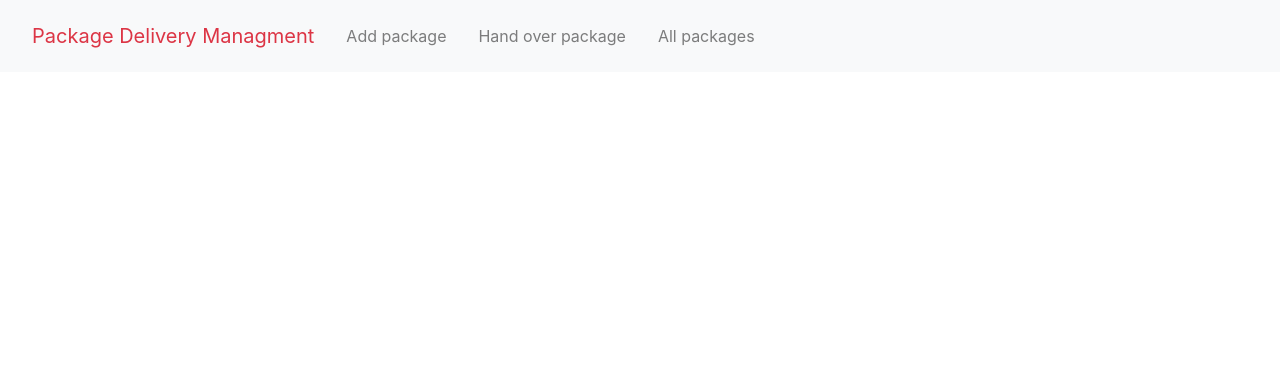
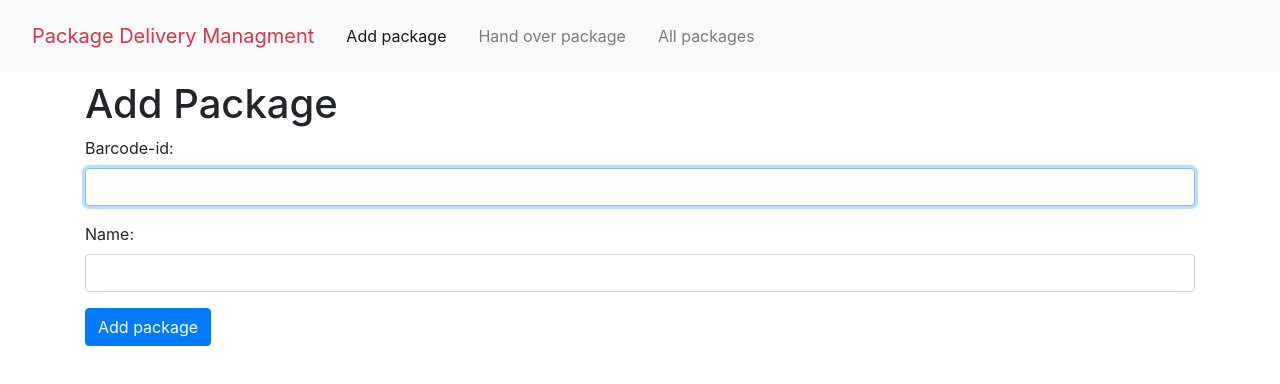
Before and after one commit to israelKusayev/package-delivery-client, a React (Create React App) app: page /addPackage in a window 1280 px wide. Shown: the top 384 px of the page. Built offline with nearby package versions, Linux system fonts and the light colour scheme.

Commit message:
added add-package page

```diff
--- a/package.json
+++ b/package.json
@@ -3,11 +3,12 @@
   "version": "0.1.0",
   "private": true,
   "dependencies": {
+    "bootstrap": "^4.1.3",
+    "moment": "^2.22.2",
     "react": "^16.5.2",
     "react-dom": "^16.5.2",
-    "react-scripts-ts": "2.17.0",
     "react-router-dom": "^4.3.1",
-    "bootstrap": "^4.1.3"
+    "react-scripts-ts": "2.17.0"
   },
   "scripts": {
     "mock": "ts-node --project ./mock/tsconfig.json -r tsconfig-paths/register ./mock/mock.ts",
--- a/src/App.css
+++ /dev/null
@@ -1,28 +0,0 @@
-.App {
-  text-align: center;
-}
-
-.App-logo {
-  animation: App-logo-spin infinite 20s linear;
-  height: 80px;
-}
-
-.App-header {
-  background-color: #222;
-  height: 150px;
-  padding: 20px;
-  color: white;
-}
-
-.App-title {
-  font-size: 1.5em;
-}
-
-.App-intro {
-  font-size: large;
-}
-
-@keyframes App-logo-spin {
-  from { transform: rotate(0deg); }
-  to { transform: rotate(360deg); }
-}
--- a/src/App.tsx
+++ b/src/App.tsx
@@ -1,8 +1,8 @@
 import * as React from 'react';
-import './App.css';
 import { Route } from 'react-router-dom';
 import NavBar from './components/navBar';
 import PackageDelivery from './pages/package-delivery/package-delivery';
+import AddPackage from './pages/add-package/add-package';
 // import { Route } from "react-router";
 
 class App extends React.Component {
@@ -12,6 +12,7 @@ class App extends React.Component {
         <NavBar />
         <div className="container">
           <Route path="/deliver" component={PackageDelivery} />
+          <Route path="/addPackage" component={AddPackage} />
         </div>
       </React.Fragment>
     );
--- a/src/components/navBar.tsx
+++ b/src/components/navBar.tsx
@@ -11,7 +11,7 @@ class NavBar extends React.Component {
 
         <div className="collapse navbar-collapse" id="navbarNavAltMarkup ">
           <div className="navbar-nav">
-            <NavLink className="nav-item nav-link m-2" to="/receiving">
+            <NavLink className="nav-item nav-link m-2" to="/addPackage">
               Add package
             </NavLink>
             <NavLink className="nav-item nav-link m-2" to="/deliver">
--- /dev/null
+++ b/src/pages/add-package/add-package.state.ts
@@ -0,0 +1,11 @@
+export class AddPackageState {
+  barcodeId: string;
+  handoverTo: string;
+  errors: { barcodeIdError: string; handoverToError: string };
+
+  constructor() {
+    this.barcodeId = '';
+    this.handoverTo = '';
+    this.errors = { barcodeIdError: '', handoverToError: '' };
+  }
+}
--- a/src/pages/add-package/add-package.tsx
+++ b/src/pages/add-package/add-package.tsx
@@ -0,0 +1,98 @@
+import * as React from 'react';
+import * as moment from 'moment';
+import { AddPackageState } from './add-package.state';
+
+class AddPackage extends React.Component<{}, AddPackageState> {
+  constructor(props: {}) {
+    super(props);
+    this.state = new AddPackageState();
+    this.handleChange = this.handleChange.bind(this);
+    this.handleSubmit = this.handleSubmit.bind(this);
+  }
+
+  validate() {
+    const errors = this.state.errors;
+    if (this.state.barcodeId === '') {
+      errors.barcodeIdError = 'Barcode-id is required';
+    }
+    if (this.state.handoverTo === '') {
+      errors.handoverToError = 'Name is required';
+    }
+    this.setState({ errors });
+  }
+
+  handleChange({ currentTarget: input }: React.FormEvent<HTMLInputElement>) {
+    this.setState({
+      ...this.state,
+      [input.name]: input.value
+    });
+  }
+
+  handleSubmit(e: React.FormEvent) {
+    e.preventDefault();
+    this.validate();
+    fetch('http://localhost:3001/api/packages', {
+      method: 'POST',
+      body: JSON.stringify({
+        barcodeId: this.state.barcodeId,
+        handoverTo: this.state.handoverTo,
+        receivedDate: moment()
+      }),
+      headers: {
+        'Content-type': 'application/json; charset=UTF-8'
+      }
+    })
+      .then((res) => res.json())
+      .then((data) => console.log(data));
+  }
+
+  render() {
+    return (
+      <div>
+        <h1>Add Package</h1>
+        <form onSubmit={this.handleSubmit}>
+          <div className="form-group ">
+            <label htmlFor="barcodeId">Barcode-id:</label>
+            <input
+              type="text"
+              className="form-control"
+              value={this.state.barcodeId}
+              id="barcodeId"
+              name="barcodeId"
+              autoFocus={true}
+              onChange={this.handleChange}
+            />
+            {this.state.errors.barcodeIdError && (
+              <div className="alert alert-danger">
+                {this.state.errors.barcodeIdError}
+              </div>
+            )}
+          </div>
+
+          <div className="form-group">
+            <label htmlFor="personName">Name:</label>
+            <input
+              type="text"
+              className="form-control"
+              value={this.state.handoverTo}
+              id="personName"
+              name="handoverTo"
+              onChange={this.handleChange}
+            />
+            {this.state.errors.handoverToError && (
+              <div className="alert alert-danger">
+                {this.state.errors.handoverToError}
+              </div>
+            )}
+          </div>
+
+          <button type="submit" className="btn btn-primary">
+            Add package
+          </button>
+        </form>
+      </div>
+    );
+  }
+}
+
+export default AddPackage;
--- a/src/pages/package-delivery/package-delivery.state.ts
+++ b/src/pages/package-delivery/package-delivery.state.ts
@@ -9,6 +9,5 @@ export class PackageDeliveryState {
     this.barcodeId = '';
     this.error = '';
     this.deliverySucceeded = false;
-    this.allPackages = [];
   }
 }
--- a/src/pages/package-delivery/package-delivery.tsx
+++ b/src/pages/package-delivery/package-delivery.tsx
@@ -1,6 +1,7 @@
 import * as React from 'react';
 import * as moment from 'moment';
 import { PackageDeliveryState } from './package-delivery.state';
+import { Package } from './../../models/package.model';
 
 class PackageDelivery extends React.Component<{}, PackageDeliveryState> {
   barcodeIdLength = 8;
@@ -10,18 +11,6 @@ class PackageDelivery extends React.Component<{}, PackageDeliveryState> {
     this.state = new PackageDeliveryState();
 
     this.handleChange = this.handleChange.bind(this);
-  }
-
-  componentDidMount() {
-    // need URL !!
-    // fetch('url')
-    //   .then((res) => res.json())
-    //   .then((data) => {
-    //     this.setState({
-    //       ...this.state,
-    //       allPackages: data
-    //     });
-    //   });
   }
 
   async handleChange({
@@ -38,25 +27,34 @@ class PackageDelivery extends React.Component<{}, PackageDeliveryState> {
 
     if (input.value.length === this.barcodeIdLength) {
       await this.handOverPackage(
-        'https://jsonplaceholder.typicode.com/users',
+        'http://localhost:3001/api/packages',
         input.value
-      ); // temp url
+      );
     }
   }
 
   async handOverPackage(url: string, barcodeId: string) {
     const now = moment().format();
+    let currentPackage: Package = new Package();
+    await fetch(`${url}/${barcodeId}`)
+      .then((res) => {
+        return res.json();
+      })
+      .then((data) => {
+        currentPackage = data;
+        console.log(currentPackage);
+      });
 
-    await fetch(url, {
-      method: 'PATCH',
+    await fetch(`${url}/${barcodeId}`, {
+      method: 'PUT',
       body: JSON.stringify({
+        ...currentPackage,
         handOverPackage: now
       }),
       headers: {
         'Content-type': 'application/json; charset=UTF-8'
       }
-    })
-      .then((res) => {
+    }).then((res) => {
       this.handleErrors(res);
       if (res.ok) {
         this.setState({
@@ -64,9 +62,8 @@ class PackageDelivery extends React.Component<{}, PackageDeliveryState> {
           deliverySucceeded: true
         });
       }
-        return res.json();
-      })
-      .then((data) => console.log(data));
+      console.log(res);
+    });
   }
 
   handleErrors(res: Response) {
```
Also changed, not shown: 1 other file (tests, documents, lock files or other folders). Lines whose indentation alone changed are shown as unchanged.
